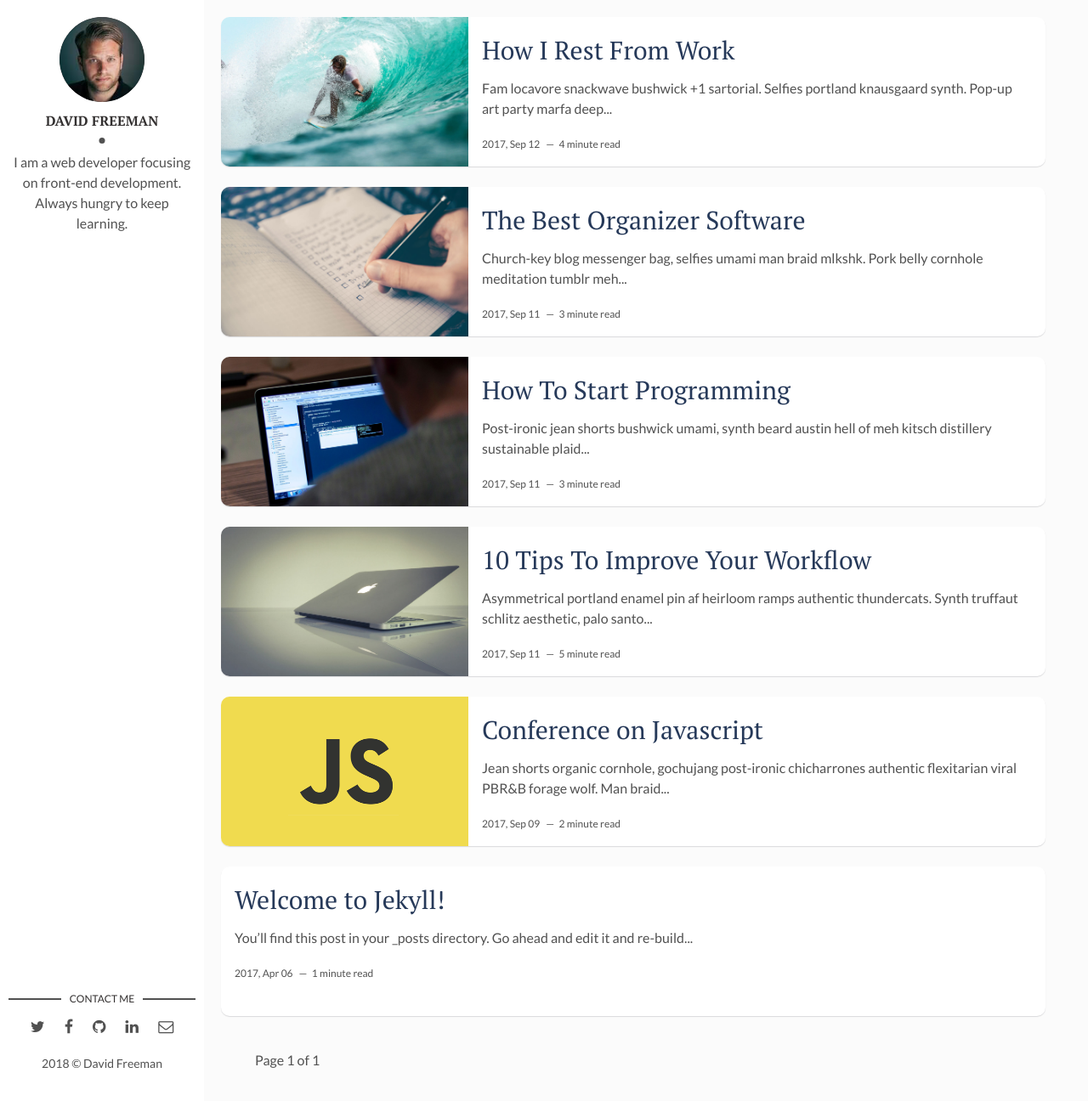
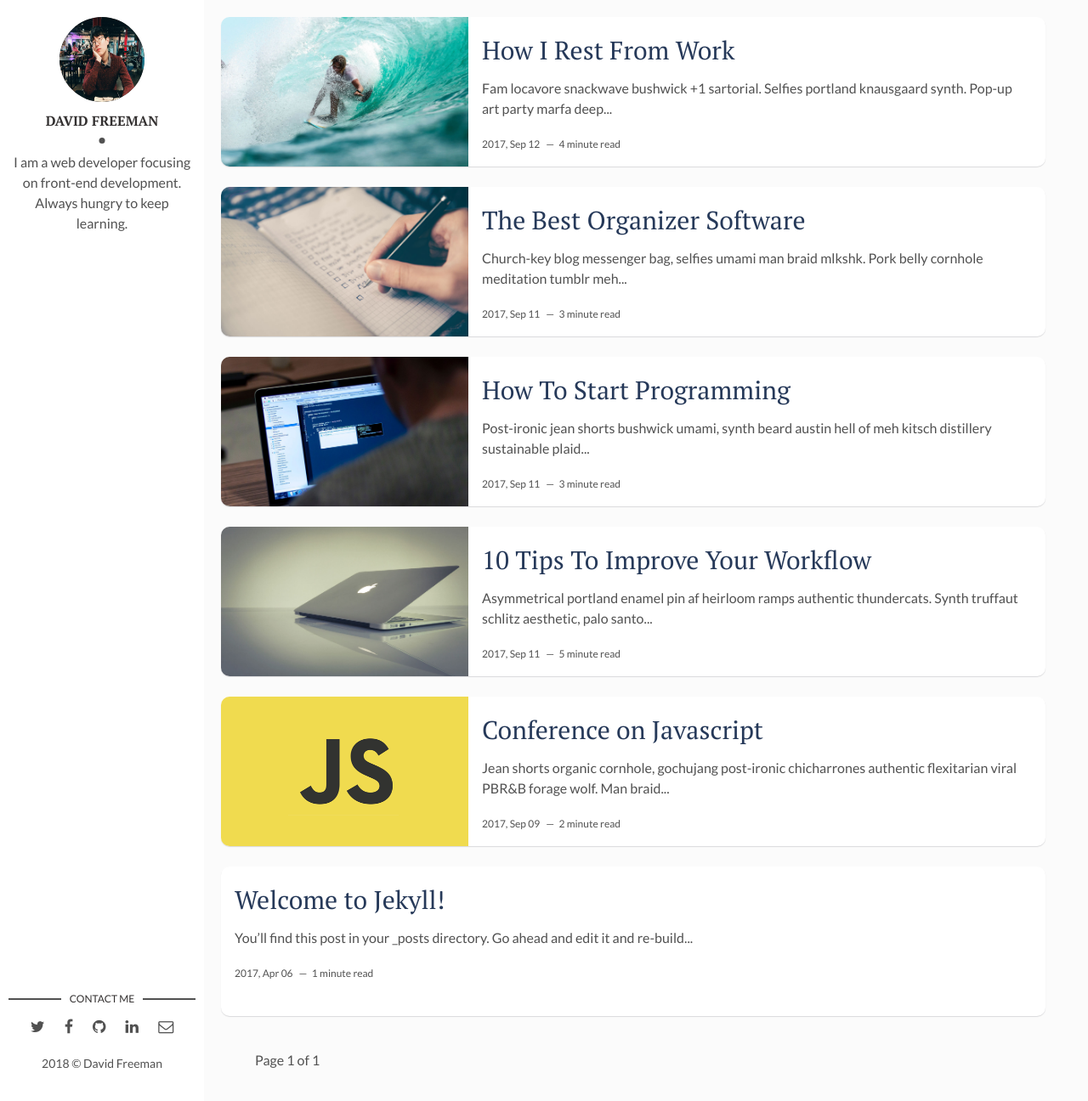
Before and after one commit to seanexp/seanexplode.github.io, a Jekyll site: the page built from index.html, in a window 1280 px wide and 1296 px high. Shown: the whole window at 85% size. Built offline with Jekyll 4.4.1, drawn with Linux system fonts in a browser that asks for light colours; the list of posts is cut into pages by our own code.

Commit message:
change photo

```diff
--- a/_config.yml
+++ b/_config.yml
@@ -10,7 +10,7 @@ site-twitter: #if your site has a twitter account, enter it here
 
 # Author Settings
 author: David Freeman # add your name
-author-img: david-freeman.jpg # add your photo
+author-img: seungjae.jpeg # add your photo
 about-author: I am a web developer focusing on front-end development. Always hungry to keep learning. # add description
 social-twitter: # add your Twitter handle
 social-facebook: # add your Facebook handle
```
Also changed, not shown: assets/img/seungjae.jpeg (added).
